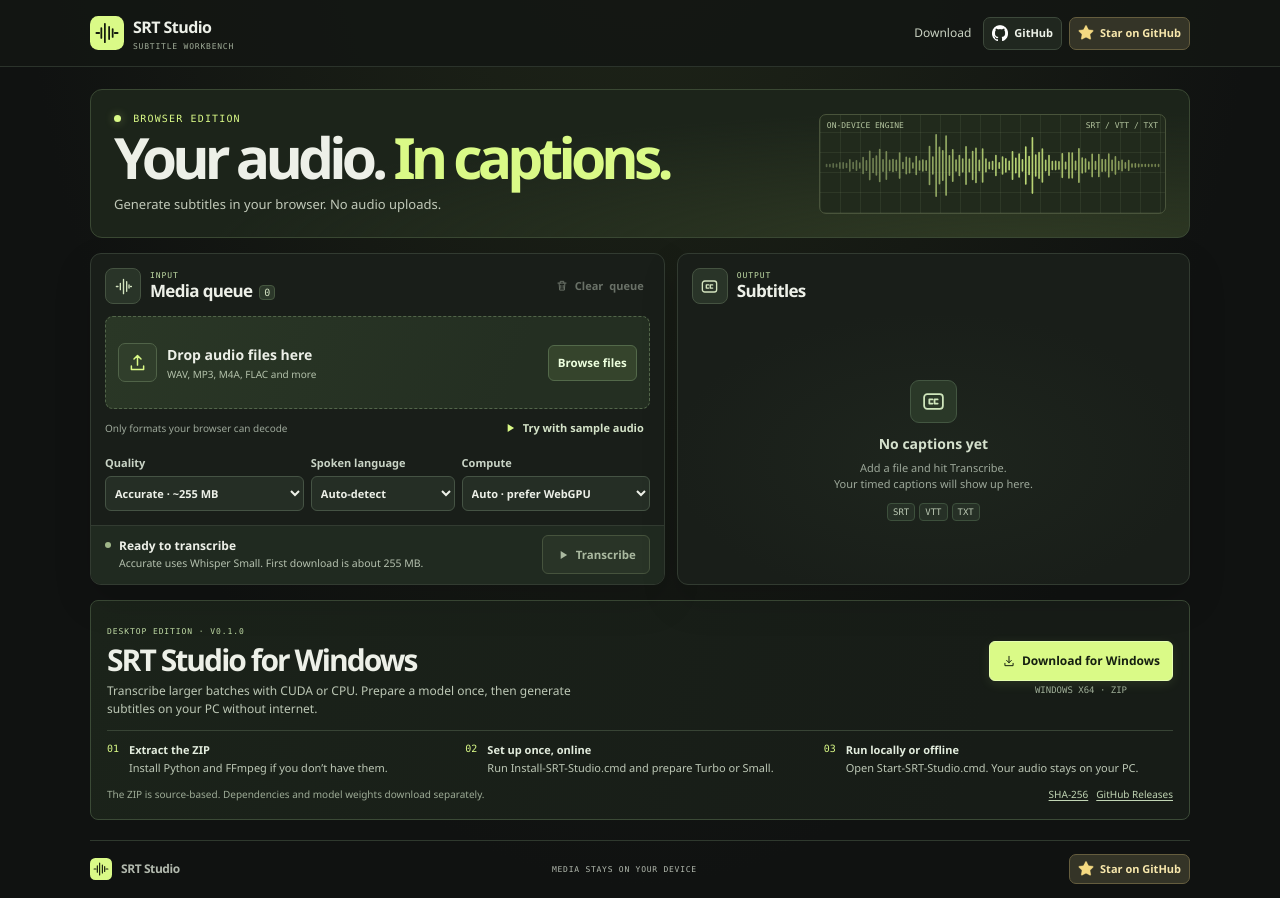
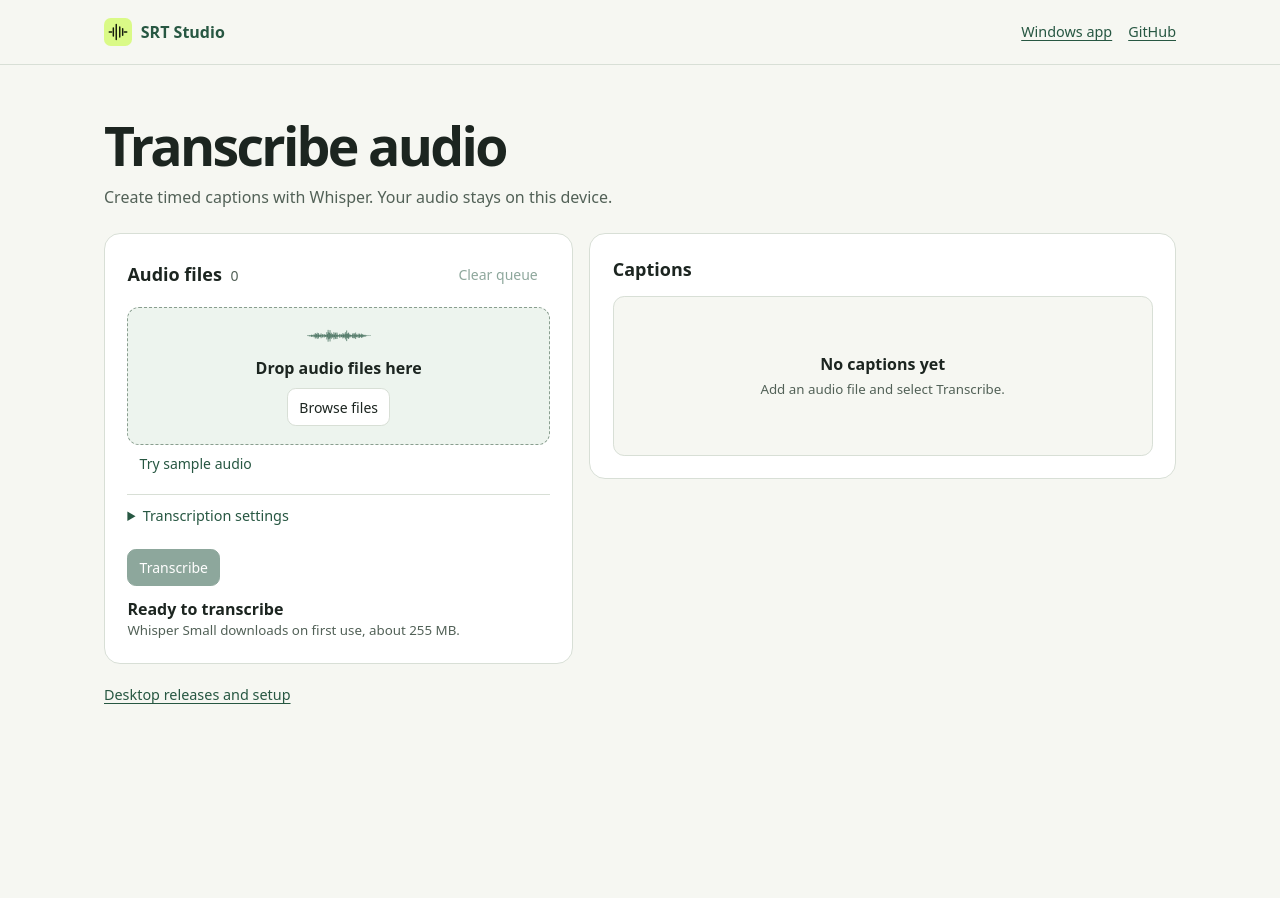
Before and after one commit to clankclankclankclank/SRTstudio, a plain HTML site: page docs/index.html in a window 1280 px wide. After the commit the page ends 800 px from the top, so only its background shows below. Drawn offline with Linux system fonts and the light colour scheme; no server answers.

Commit message:
Redesign SRT Studio as a minimal light workbench

```diff
--- a/docs/index.html
+++ b/docs/index.html
@@ -2,15 +2,93 @@
 <html lang="en">
 <head>
   <meta charset="utf-8">
-  <meta name="viewport" content="width=device-width,initial-scale=1">
-  <meta name="description" content="Turn audio into SRT subtitles in your browser. SRT Studio runs Whisper on your device, with no audio uploads.">
-  <meta name="theme-color" content="#101211">
-  <title>SRT Studio — Online subtitle workbench</title>
+  <meta name="viewport" content="width=device-width, initial-scale=1">
+  <meta name="description" content="Transcribe audio locally with Whisper and export timed captions in SRT, WebVTT, or plain text.">
+  <meta name="theme-color" content="#f6f7f2">
+  <title>SRT Studio</title>
   <link rel="icon" href="./assets/mark.svg" type="image/svg+xml">
-  <link rel="stylesheet" href="./workbench.v2.css">
-  <link rel="stylesheet" href="./release.css">
-  <link rel="stylesheet" href="./github-buttons.css">
-  <script defer src="./github-buttons.js"></script>
+  <style>
+    :root {
+      color-scheme: light;
+      --page: #f6f7f2;
+      --panel: #fff;
+      --ink: #1c2520;
+      --muted: #526157;
+      --line: #d8dfd6;
+      --accent: #275742;
+      --soft: #edf4ee;
+      font: 16px/1.5 system-ui, sans-serif;
+      color: var(--ink);
+      background: var(--page);
+    }
+    * { box-sizing: border-box; }
+    [hidden], .sprite { display: none !important; }
+    body { margin: 0; }
+    a { color: var(--accent); text-underline-offset: .18em; }
+    button, select, input, textarea { font: inherit; color: inherit; }
+    :focus-visible { outline: 3px solid #54866a; outline-offset: 3px; }
+    button, summary { cursor: pointer; }
+    button:disabled { cursor: default; opacity: .52; }
+    .wrap { width: min(100% - 2rem, 67rem); margin: auto; }
+    .top { border-bottom: 1px solid var(--line); }
+    .top-inner, .panel-heading, .run-actions, .exports {
+      display: flex; align-items: center; gap: .6rem; flex-wrap: wrap;
+    }
+    .top-inner, .panel-heading { justify-content: space-between; }
+    .top-inner { min-height: 4rem; }
+    .brand { display: inline-flex; align-items: center; gap: .55rem; text-decoration: none; font-weight: 700; }
+    nav { display: flex; gap: 1rem; font-size: .9rem; }
+    .intro { padding: clamp(1.5rem, 5vw, 3.25rem) 0 1.5rem; }
+    h1, h2, p { margin: 0; }
+    h1 { font-size: clamp(2rem, 5vw, 3.35rem); font-weight: 650; letter-spacing: -.05em; line-height: 1.1; }
+    h2 { font-size: 1.125rem; }
+    .intro p { margin-top: .55rem; }
+    .muted, small { color: var(--muted); }
+    .workbench { display: grid; grid-template-columns: minmax(0, 4fr) minmax(0, 5fr); gap: 1rem; align-items: start; }
+    .panel { min-width: 0; background: var(--panel); border: 1px solid var(--line); border-radius: 1rem; padding: clamp(.95rem, 2.6vw, 1.4rem); }
+    .panel-heading { margin-bottom: .8rem; }
+    #counter { margin-left: .25rem; font-weight: 400; font-size: .875rem; color: var(--muted); }
+    .drop-zone { border: 1px dashed #899e8f; border-radius: .75rem; padding: 1.1rem 1rem; display: grid; justify-items: center; gap: .55rem; text-align: center; background: var(--soft); }
+    .drop-zone.is-drag { outline: 2px solid var(--accent); }
+    .signal { width: 4rem; height: 1.35rem; color: var(--accent); }
+    .signal path, .icon { stroke: currentColor; fill: none; }
+    .icon { width: 1rem; height: 1rem; flex: none; }
+    .button { display: inline-flex; align-items: center; justify-content: center; gap: .3rem; min-height: 2.35rem; padding: .36rem .7rem; border: 1px solid var(--line); border-radius: .55rem; background: #fff; text-decoration: none; font-size: .875rem; }
+    .button:hover:not(:disabled) { background: var(--soft); }
+    .button.primary { background: var(--accent); border-color: var(--accent); color: white; }
+    .button.primary:hover:not(:disabled) { background: #194633; }
+    .button.ghost { border-color: transparent; color: var(--accent); background: transparent; }
+    .queue { list-style: none; padding: 0; margin: .65rem 0; }
+    .queue li { display: flex; align-items: center; gap: .45rem; padding: .55rem 0; border-bottom: 1px solid var(--line); }
+    .file-title { display: grid; flex: 1 1 0; min-width: 0; overflow-wrap: anywhere; }
+    .badge { font-size: .75rem; color: var(--muted); }
+    .queue .remove { min-width: 2rem; padding: .2rem; }
+    .settings { margin: .75rem 0; border-top: 1px solid var(--line); padding-top: .65rem; }
+    summary { color: var(--accent); font-size: .9rem; }
+    .options { display: grid; gap: .55rem; margin-block: .65rem; }
+    label { display: grid; gap: .22rem; font-size: .875rem; }
+    select, input:not([type=file]), textarea { width: 100%; min-width: 0; padding: .35rem .45rem; border: 1px solid var(--line); border-radius: .4rem; background: #fff; }
+    .transport { display: grid; gap: .65rem; padding-top: .6rem; }
+    .run-copy { display: grid; }
+    progress { width: 100%; accent-color: var(--accent); }
+    .notice { padding: .65rem; margin-bottom: .65rem; background: #fff3e8; color: #783918; border-radius: .45rem; }
+    .empty { min-height: 10rem; display: grid; gap: .2rem; align-content: center; justify-items: center; text-align: center; padding: .8rem; border: 1px solid var(--line); border-radius: .7rem; background: var(--page); }
+    .result-content { display: grid; gap: .75rem; }
+    audio { width: 100%; }
+    .caption-header { color: var(--muted); font-size: .875rem; }
+    .captions { max-height: 28rem; overflow: auto; border-block: 1px solid var(--line); }
+    .caption { display: grid; grid-template-columns: auto minmax(0, 1fr); align-items: start; gap: .55rem; padding: .6rem .2rem; }
+    .caption + .caption { border-top: 1px solid var(--line); }
+    .caption p { white-space: pre-wrap; overflow-wrap: anywhere; }
+    .caption small { display: block; color: #783918; }
+    .caption form { display: grid; gap: .35rem; padding: .4rem 0; }
+    .caption form br { display: none; }
+    .caption details { margin-top: .25rem; }
+    footer { padding: 1.25rem 0 2rem; font-size: .9rem; }
+    .skip { position: absolute; transform: translateY(-200%); }
+    .skip:focus { transform: none; background: white; z-index: 1; }
+    @media (max-width: 43rem) { .workbench { grid-template-columns: minmax(0, 1fr); } }
+  </style>
   <script type="module" src="./workbench.v3.js"></script>
 </head>
 <body>
@@ -28,90 +106,83 @@
   <a class="skip" href="#workbench">Skip to workbench</a>
   <header class="top">
     <div class="wrap top-inner">
-      <a class="brand" href="./" aria-label="SRT Studio home"><img src="./assets/mark.svg" width="34" height="34" alt=""><span>SRT Studio<small>SUBTITLE WORKBENCH</small></span></a>
-      <nav class="repo-nav" aria-label="Main navigation">
-        <a class="download-nav" href="#desktop">Download</a>
-        <a class="repo-button repo-source" href="https://github.com/clankclankclankclank/SRTstudio" target="_blank" rel="noopener noreferrer" aria-label="View SRT Studio on GitHub"><img src="./assets/github/github-mark-white.png" alt="" width="16" height="16"><span class="repo-source-label">GitHub</span></a>
-        <a class="repo-button repo-star" href="https://github.com/clankclankclankclank/SRTstudio" target="_blank" rel="noopener noreferrer" aria-label="Star SRT Studio on GitHub"><span class="repo-star-icon"><img src="./assets/github/github-star.png" alt="" width="16" height="16"></span><span>Star<span class="repo-star-label-extra"> on GitHub</span></span><span class="repo-count" data-star-count aria-hidden="true" hidden></span></a>
+      <a class="brand" href="./"><img src="./assets/mark.svg" width="28" height="28" alt="">SRT Studio</a>
+      <nav aria-label="Main navigation">
+        <a href="./downloads/SRT-Studio-0.1.0-Windows.zip" download>Windows app</a>
+        <a href="https://github.com/clankclankclankclank/SRTstudio">GitHub</a>
       </nav>
     </div>
   </header>
-  <main id="main" class="wrap">
-    <section class="hero" aria-labelledby="intro">
-      <div class="hero-copy">
-        <div class="eyebrow"><i class="signal-dot"></i> BROWSER EDITION</div>
-        <h1 id="intro">Your audio. <em>In captions.</em></h1>
-        <p>Generate subtitles in your browser. No audio uploads.</p>
-      </div>
-      <div class="scope" aria-hidden="true">
-        <div class="scope-label"><span>ON-DEVICE ENGINE</span><span>SRT / VTT / TXT</span></div>
-        <svg class="hero-signal" viewBox="0 0 400 100" focusable="false">
-          <defs><linearGradient id="signal-grad"><stop stop-color="#647350"/><stop offset=".60" stop-color="#dafa87"/><stop offset="1" stop-color="#819057"/></linearGradient></defs>
-          <path id="signal-bars" d="M0 50H400" fill="none" stroke="url(#signal-grad)" stroke-linecap="round" stroke-width="2"/>
-        </svg>
-      </div>
-    </section>
-    <noscript><p class="notice standalone">Enable JavaScript to use SRT Studio. You can also use the <a href="#desktop">desktop edition</a>.</p></noscript>
+  <main class="wrap">
+    <header class="intro">
+      <h1>Transcribe audio</h1>
+      <p class="muted">Create timed captions with Whisper. Your audio stays on this device.</p>
+    </header>
+    <noscript><p class="notice">Enable JavaScript to transcribe audio in your browser.</p></noscript>
     <div id="boot-notice" class="notice standalone" role="status" hidden>The workbench couldn’t start. Reload the page to refresh its files, or try a current version of Chrome or Edge.</div>
     <section class="workbench" id="workbench" aria-label="Transcription workspace">
-      <div class="panel queue-panel">
-        <header class="panel-head">
-          <div class="panel-title"><div class="panel-mark"><svg class="icon" aria-hidden="true"><use href="#i-wave"/></svg></div><div><span class="kicker">INPUT</span><h2>Media queue <span class="counter" id="counter">0</span></h2></div></div>
-          <button type="button" class="button ghost" id="clear-queue" disabled><svg class="icon" aria-hidden="true"><use href="#i-trash"/></svg> Clear <span class="wide">queue</span></button>
+      <section class="panel" aria-labelledby="audio-title">
+        <header class="panel-heading">
+          <h2 id="audio-title">Audio files <span id="counter">0</span></h2>
+          <button type="button" class="button ghost" id="clear-queue" disabled>Clear queue</button>
         </header>
         <div id="drop-zone" class="drop-zone">
-          <div class="upload-icon"><svg class="icon" aria-hidden="true"><use href="#i-upload"/></svg></div>
-          <div class="drop-copy"><strong>Drop audio files here</strong><small>WAV, MP3, M4A, FLAC and more</small></div>
-          <button type="button" class="button add-button" id="browse" disabled>Browse files</button>
+          <svg class="signal" viewBox="0 0 400 100" aria-hidden="true"><path id="signal-bars" stroke-width="4"></path></svg>
+          <strong>Drop audio files here</strong>
+          <button type="button" class="button" id="browse" disabled>Browse files</button>
           <input type="file" id="media-files" accept="audio/*,.wav,.mp3,.m4a,.aac,.flac,.ogg,.opus,.webm,.mp4" multiple hidden>
         </div>
-        <div class="queue-footer"><span>Only formats your browser can decode</span><button type="button" class="button ghost" id="sample" disabled><svg class="icon" aria-hidden="true"><use href="#i-play"/></svg> Try with sample audio</button></div>
+        <button type="button" class="button ghost" id="sample" disabled>Try sample audio</button>
         <ul class="queue" id="queue" aria-label="Queued media"></ul>
-        <div class="options">
+        <details class="settings">
+          <summary>Transcription settings</summary>
+          <div class="options">
           <label>Quality<select id="model"><option value="accurate" selected>Accurate · ~255 MB</option><option value="max">Max · ~570 MB · WebGPU</option><option value="quick">Quick · ~80 MB</option></select></label>
           <label>Spoken language<select id="language"><option value="">Auto-detect</option><option value="en">English</option><option value="ja">Japanese</option><option value="ko">Korean</option><option value="zh">Chinese</option><option value="es">Spanish</option><option value="fr">French</option><option value="de">German</option><option value="pt">Portuguese</option><option value="it">Italian</option><option value="hi">Hindi</option><option value="ar">Arabic</option><option value="ru">Russian</option></select></label>
           <label>Compute<select id="device"><option value="auto">Auto · prefer WebGPU</option><option value="wasm">CPU · compatibility mode</option></select></label>
         </div>
+        </details>
         <div id="notice" class="notice" role="alert" hidden></div>
         <div class="transport">
-          <div class="run-copy"><i class="signal-dot" aria-hidden="true"></i><div><strong id="status" role="status">Ready to transcribe</strong><small id="detail">Accurate uses Whisper Small. First download is about 255 MB.</small></div></div>
-          <div class="run-actions"><button type="button" id="cancel" class="button secondary" hidden><svg class="icon" aria-hidden="true"><use href="#i-stop"/></svg> Stop</button><button type="button" id="start" class="button primary" disabled><svg class="icon" aria-hidden="true"><use href="#i-play"/></svg> <span id="start-label">Transcribe</span></button></div>
+          <div class="run-actions">
+            <button type="button" id="start" class="button primary" disabled><span id="start-label">Transcribe</span></button>
+            <button type="button" id="cancel" class="button" hidden>Stop</button>
+          </div>
+          <div class="run-copy">
+            <strong id="status" role="status">Ready to transcribe</strong>
+            <small id="detail">Whisper Small downloads on first use, about 255 MB.</small>
+          </div>
+          <progress id="progress" aria-label="Model or batch progress" hidden></progress>
         </div>
-        <progress id="progress" aria-label="Model or batch progress" hidden></progress>
-      </div>
-      <div class="panel result-panel">
-        <header class="panel-head">
-          <div class="panel-title"><div class="panel-mark"><svg class="icon" aria-hidden="true"><use href="#i-caption"/></svg></div><div><span class="kicker">OUTPUT</span><h2>Subtitles</h2></div></div>
-          <button type="button" class="button secondary" id="zip" hidden><svg class="icon" aria-hidden="true"><use href="#i-down"/></svg> Batch ZIP</button>
+      </section>
+      <section class="panel" aria-labelledby="captions-title">
+        <header class="panel-heading">
+          <h2 id="captions-title">Captions</h2>
+          <button type="button" class="button" id="zip" hidden>Batch ZIP</button>
         </header>
-        <div class="empty" id="result-empty">
-          <div class="empty-mark"><svg class="icon" aria-hidden="true"><use href="#i-caption"/></svg></div>
-          <strong>No captions yet</strong><small>Add a file and hit Transcribe.<br>Your timed captions will show up here.</small>
-          <div class="format-tags" aria-hidden="true"><span>SRT</span><span>VTT</span><span>TXT</span></div>
+        <div id="result-empty" class="empty">
+          <strong>No captions yet</strong>
+          <small>Add an audio file and select Transcribe.</small>
         </div>
         <div class="result-content" id="result-content" hidden>
-          <label class="result-label">Output file<select id="output-file" aria-label="Select a transcribed file"></select></label>
+          <label>Transcribed file<select id="output-file"></select></label>
           <audio id="audio" controls preload="metadata" aria-label="Play the original audio"></audio>
-          <div class="caption-header"><span id="cue-count"></span><span>SELECT A TIMESTAMP TO SEEK</span></div>
+          <div class="caption-header" id="cue-count"></div>
           <div class="captions" id="captions" aria-label="Transcribed cues"></div>
-          <div class="exports"><button type="button" class="button primary" data-format="srt"><svg class="icon" aria-hidden="true"><use href="#i-down"/></svg> Download SRT</button><button type="button" class="button secondary" data-format="vtt"><svg class="icon" aria-hidden="true"><use href="#i-down"/></svg> VTT</button><button type="button" class="button secondary" data-format="txt"><svg class="icon" aria-hidden="true"><use href="#i-down"/></svg> TXT</button></div>
+          <div class="exports">
+            <button type="button" class="button primary" data-format="srt">Download SRT</button>
+            <button type="button" class="button" data-format="vtt">WebVTT</button>
+            <button type="button" class="button" data-format="txt">Text</button>
+          </div>
         </div>
-      </div>
+      </section>
     </section>
-    <section class="desktop download-panel" id="desktop" aria-labelledby="desktop-title">
-      <div class="download-top">
-        <div class="desktop-copy"><span class="kicker">DESKTOP EDITION · V0.1.0</span><h2 id="desktop-title">SRT Studio for Windows</h2><p>Transcribe larger batches with CUDA or CPU. Prepare a model once, then generate subtitles on your PC without internet.</p></div>
-        <div class="download-action"><a class="button primary" href="./downloads/SRT-Studio-0.1.0-Windows.zip" download><svg class="icon" aria-hidden="true"><use href="#i-down"/></svg> Download for Windows</a><p>WINDOWS X64 · ZIP</p></div>
-      </div>
-      <ol class="desktop-steps"><li><strong>Extract the ZIP</strong>Install Python and FFmpeg if you don’t have them.</li><li><strong>Set up once, online</strong>Run Install-SRT-Studio.cmd and prepare Turbo or Small.</li><li><strong>Run locally or offline</strong>Open Start-SRT-Studio.cmd. Your audio stays on your PC.</li></ol>
-      <div class="release-meta"><span>The ZIP is source-based. Dependencies and model weights download separately.</span><div><a href="./downloads/SRT-Studio-0.1.0-Windows.sha256">SHA-256</a><a href="https://github.com/clankclankclankclank/SRTstudio/releases">GitHub Releases</a></div></div>
-    </section>
+    <footer class="muted"><a href="https://github.com/clankclankclankclank/SRTstudio/releases">Desktop releases and setup</a></footer>
   </main>
-  <footer class="floor wrap"><a class="brand" href="./"><img src="./assets/mark.svg" width="22" height="22" alt=""><span>SRT Studio</span></a><span>MEDIA STAYS ON YOUR DEVICE</span><div class="footer-repo"><a class="repo-button repo-star" href="https://github.com/clankclankclankclank/SRTstudio" target="_blank" rel="noopener noreferrer" aria-label="Star SRT Studio on GitHub"><span class="repo-star-icon"><img src="./assets/github/github-star.png" alt="" width="16" height="16"></span><span>Star<span class="repo-star-label-extra"> on GitHub</span></span><span class="repo-count" data-star-count aria-hidden="true" hidden></span></a></div></footer>
   <script>
     window.addEventListener("load", () => {
       if (!document.documentElement.dataset.ready) document.getElementById("boot-notice").hidden = false;
-    }, { once: true });
+    }, {once: true});
   </script>
 </body>
 </html>
```
